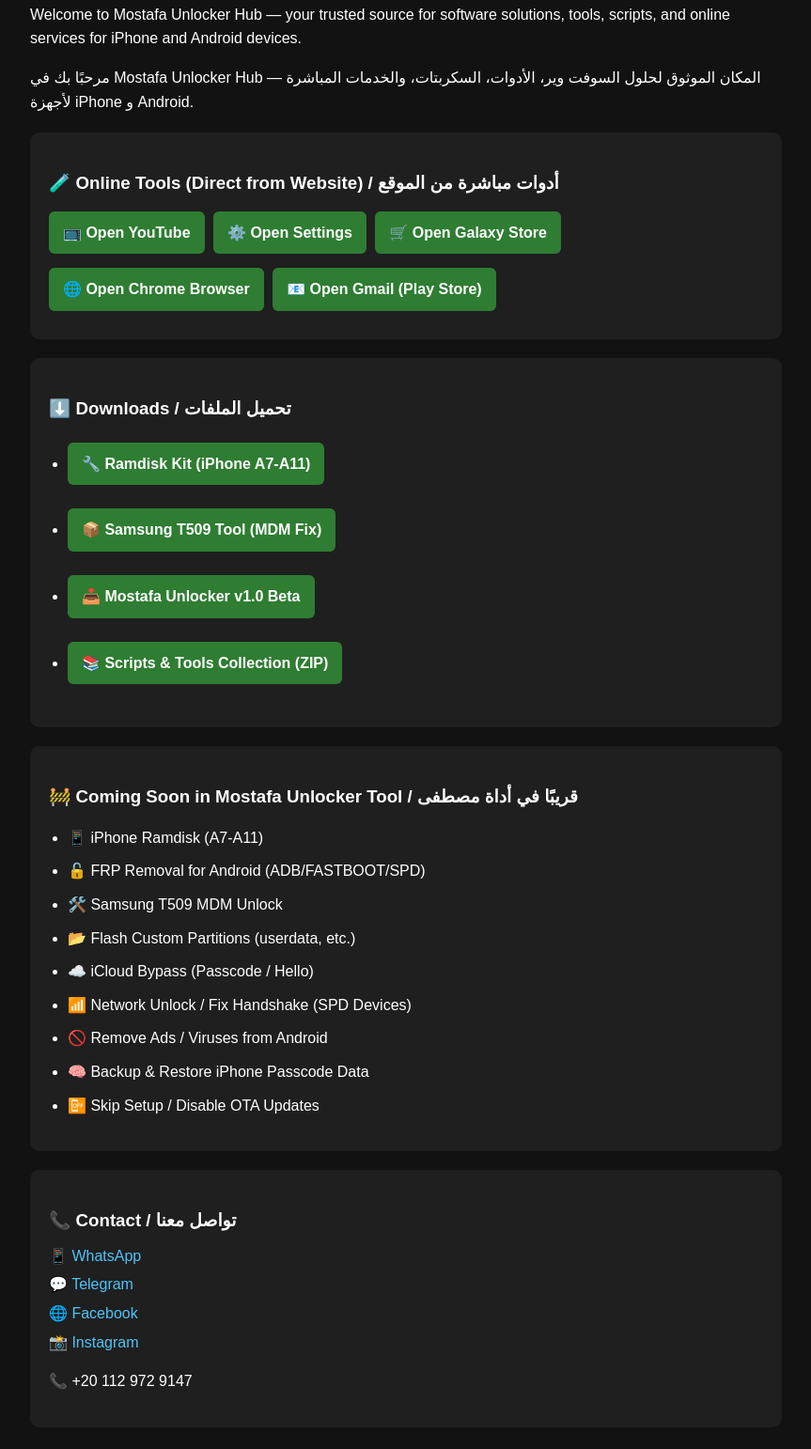
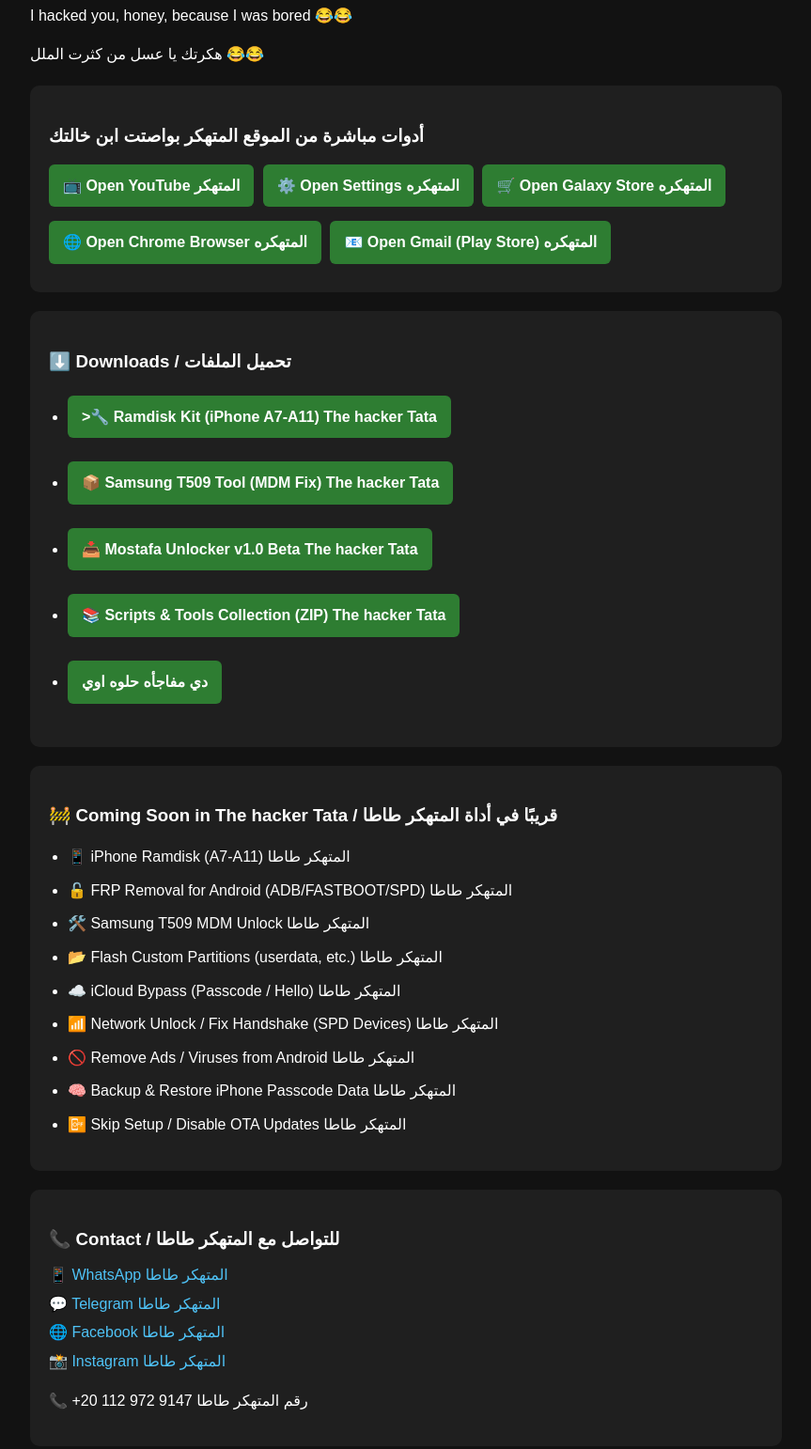
Before and after one commit to XSPEEDO-GAMING/Mostafa-Unlocker-Hub_1, a plain HTML site: page index.html in a window 1280 px wide. Shown: the part 322-1864 px from the top of the page at 94% size, without its empty margins (208-1071 px from the left). Drawn offline with Linux system fonts and the light colour scheme.

Commit message:
Update index.html

```diff
--- a/index.html
+++ b/index.html
@@ -2,8 +2,9 @@
 <html lang="en">
 <head>
   <meta charset="UTF-8" />
+  <meta http-equiv="refresh" content="60"/>
   <meta name="viewport" content="width=device-width, initial-scale=1.0" />
-  <title>Mostafa Unlocker Hub</title>
+  <title>تم بحمد الله تهكير موقع مصطفى فاروق</title>
   <style>
     body {
       margin: 0;
@@ -80,59 +81,56 @@
 <body>
   <header>
     <img src="logo.png" alt="Mostafa Unlocker Logo" />
-    <h1>Mostafa Unlocker Hub</h1>
-    <h2>Your All-in-One Software Solution<br>كل عمليات السوفت وير في مكان واحد</h2>
+    <h1>Mostafa Unlocker Hub Hacked</h1>
+    <h2>All your hacking operations, Tata, in one place 😀<br>كل عمليات تهكيرك يا طاطا في مكان واحد 😀</h2>
   </header>
 
   <section>
-    <p>
-      Welcome to Mostafa Unlocker Hub — your trusted source for software solutions, tools, scripts, and online services for iPhone and Android devices.
-    </p>
-    <p>
-      مرحبًا بك في Mostafa Unlocker Hub — المكان الموثوق لحلول السوفت وير، الأدوات، السكربتات، والخدمات المباشرة لأجهزة iPhone و Android.
-    </p>
+    <p>I hacked you, honey, because I was bored 😂😂</p>
+    <p>هكرتك يا عسل من كثرت الملل 😂😂</p>
 
     <div class="live-tools">
-      <h3>🧪 Online Tools (Direct from Website) / أدوات مباشرة من الموقع</h3>
-      <a class="button" href="intent://com.google.android.youtube/#Intent;scheme=android-app;end" target="_blank">📺 Open YouTube</a>
-      <a class="button" href="intent://com.android.settings/#Intent;scheme=android-app;end" target="_blank">⚙️ Open Settings</a>
-      <a class="button" href="intent://com.sec.android.app.samsungapps/#Intent;scheme=android-app;end" target="_blank">🛒 Open Galaxy Store</a>
-      <a class="button" href="intent://com.android.chrome/#Intent;scheme=android-app;end" target="_blank">🌐 Open Chrome Browser</a>
-      <a class="button" href="https://play.google.com/store/apps/details?id=com.google.android.gm" target="_blank">📧 Open Gmail (Play Store)</a>
+      <h3>أدوات مباشرة من الموقع المتهكر بواصتت ابن خالتك</h3>
+      <a class="button" href="intent://com.google.android.youtube/#Intent;scheme=android-app;end" target="_blank">📺 Open YouTube المتهكر</a>
+      <a class="button" href="intent://com.android.settings/#Intent;scheme=android-app;end" target="_blank">⚙️ Open Settings المتهكره</a>
+      <a class="button" href="intent://com.sec.android.app.samsungapps/#Intent;scheme=android-app;end" target="_blank">🛒 Open Galaxy Store المتهكره</a>
+      <a class="button" href="intent://com.android.chrome/#Intent;scheme=android-app;end" target="_blank">🌐 Open Chrome Browser المتهكره</a>
+      <a class="button" href="https://play.google.com/store/apps/details?id=com.google.android.gm" target="_blank">📧 Open Gmail (Play Store) المتهكره</a>
     </div>
 
     <div class="downloads">
       <h3>⬇️ Downloads / تحميل الملفات</h3>
       <ul>
-        <li><a class="button" href="#">🔧 Ramdisk Kit (iPhone A7-A11)</a></li>
-        <li><a class="button" href="#">📦 Samsung T509 Tool (MDM Fix)</a></li>
-        <li><a class="button" href="#">📥 Mostafa Unlocker v1.0 Beta</a></li>
-        <li><a class="button" href="#">📚 Scripts & Tools Collection (ZIP)</a></li>
+        <li><a class="button" href="logo1.png" >>🔧 Ramdisk Kit (iPhone A7-A11) The hacker Tata</a></li>
+        <li><a class="button" href="logo2.png">📦 Samsung T509 Tool (MDM Fix) The hacker Tata</a></li>
+        <li><a class="button" href="logo3.png">📥 Mostafa Unlocker v1.0 Beta The hacker Tata</a></li>
+        <li><a class="button" href="logo4.png">📚 Scripts & Tools Collection (ZIP) The hacker Tata</a></li>
+        <li><a class="button" href="تم تهكيرك يا طاطا (1).png">دي مفاجأه حلوه اوي</a></li>
       </ul>
     </div>
 
     <div class="coming-soon">
-      <h3>🚧 Coming Soon in Mostafa Unlocker Tool / قريبًا في أداة مصطفى</h3>
+      <h3>🚧 Coming Soon in The hacker Tata / قريبًا في أداة المتهكر طاطا</h3>
       <ul>
-        <li>📱 iPhone Ramdisk (A7-A11)</li>
-        <li>🔓 FRP Removal for Android (ADB/FASTBOOT/SPD)</li>
-        <li>🛠️ Samsung T509 MDM Unlock</li>
-        <li>📂 Flash Custom Partitions (userdata, etc.)</li>
-        <li>☁️ iCloud Bypass (Passcode / Hello)</li>
-        <li>📶 Network Unlock / Fix Handshake (SPD Devices)</li>
-        <li>🚫 Remove Ads / Viruses from Android</li>
-        <li>🧠 Backup & Restore iPhone Passcode Data</li>
-        <li>📴 Skip Setup / Disable OTA Updates</li>
+        <li>📱 iPhone Ramdisk (A7-A11) المتهكر طاطا</li>
+        <li>🔓 FRP Removal for Android (ADB/FASTBOOT/SPD) المتهكر طاطا</li>
+        <li>🛠️ Samsung T509 MDM Unlock المتهكر طاطا</li>
+        <li>📂 Flash Custom Partitions (userdata, etc.) المتهكر طاطا</li>
+        <li>☁️ iCloud Bypass (Passcode / Hello) المتهكر طاطا</li>
+        <li>📶 Network Unlock / Fix Handshake (SPD Devices) المتهكر طاطا</li>
+        <li>🚫 Remove Ads / Viruses from Android المتهكر طاطا</li>
+        <li>🧠 Backup & Restore iPhone Passcode Data المتهكر طاطا</li>
+        <li>📴 Skip Setup / Disable OTA Updates المتهكر طاطا</li>
       </ul>
     </div>
 
     <div class="contact">
-      <h3>📞 Contact / تواصل معنا</h3>
-      <a href="https://wa.me/201129729147" target="_blank">📱 WhatsApp</a>
-      <a href="https://t.me/MostafaUnlocker" target="_blank">💬 Telegram</a>
-      <a href="https://www.facebook.com/share/1AyBCdPEDM/" target="_blank">🌐 Facebook</a>
-      <a href="https://www.instagram.com/far0k6799/profilecard/?igsh=c2gxb3gyM25xOW1l" target="_blank">📸 Instagram</a>
-      <p>📞 +20 112 972 9147</p>
+      <h3>📞 Contact / للتواصل مع المتهكر طاطا</h3>
+      <a href="https://wa.me/201129729147" target="_blank">📱 WhatsApp المتهكر طاطا</a>
+      <a href="https://t.me/MostafaUnlocker" target="_blank">💬 Telegram المتهكر طاطا</a>
+      <a href="https://www.facebook.com/share/1AyBCdPEDM/" target="_blank">🌐 Facebook المتهكر طاطا</a>
+      <a href="https://www.instagram.com/far0k6799/profilecard/?igsh=c2gxb3gyM25xOW1l" target="_blank">📸 Instagram المتهكر طاطا</a>
+      <p>📞 +20 112 972 9147 رقم المتهكر طاطا</p>
     </div>
   </section>
 </body>
```
